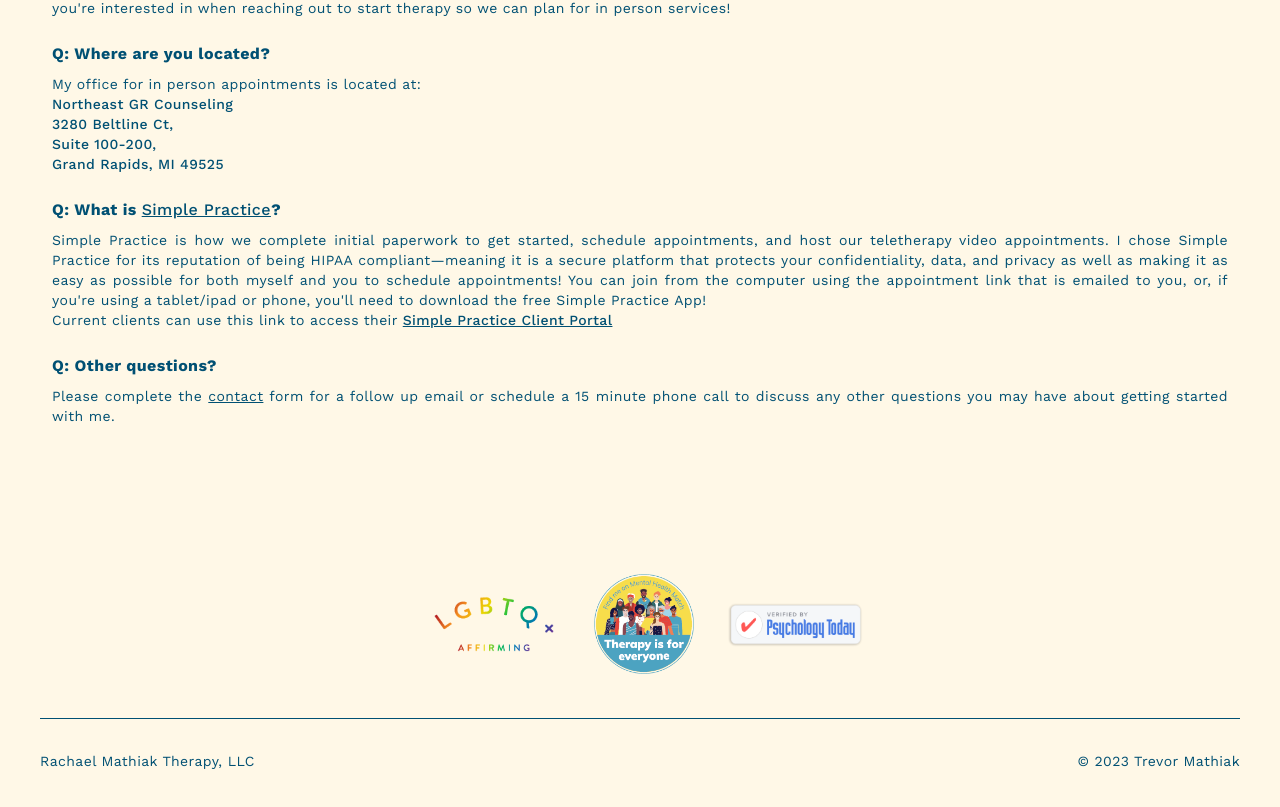
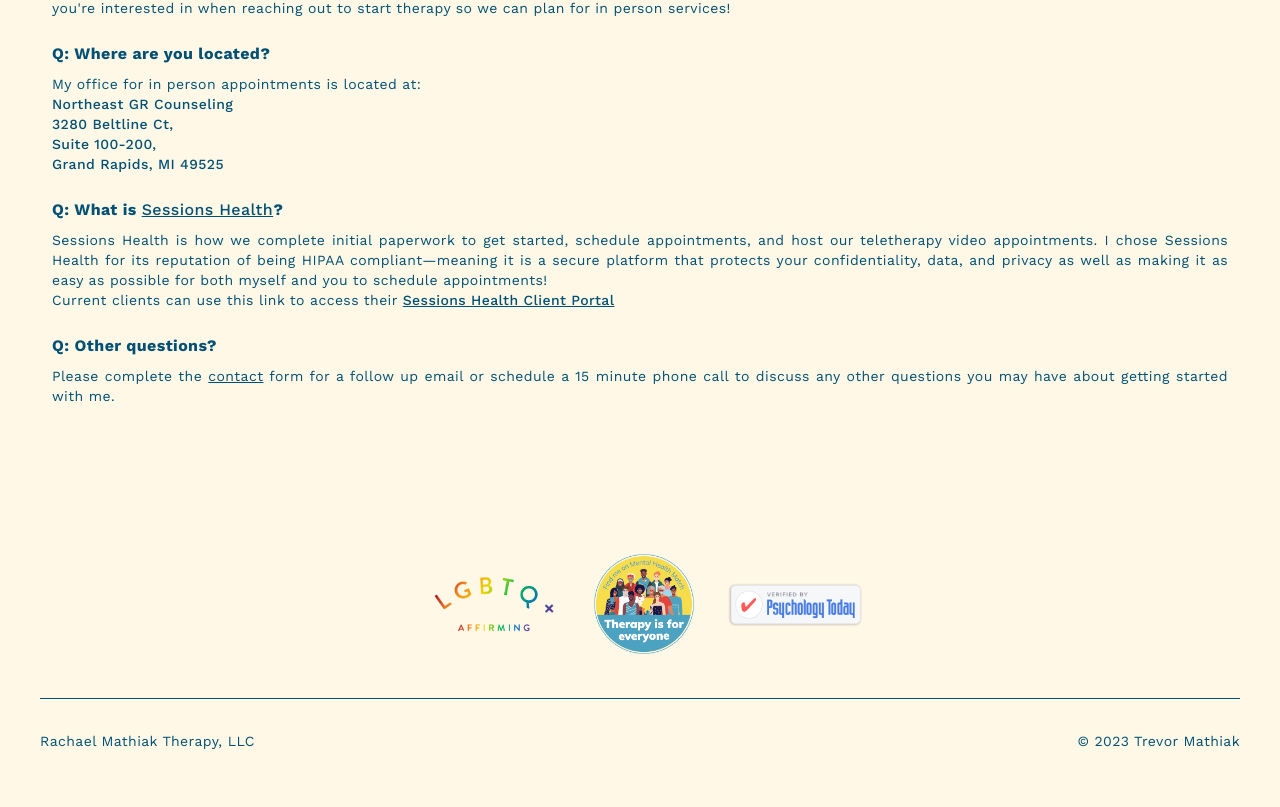
Before and after one commit to trroev/guided-growth-with-rachael, a Next.js app: page /faq in a window 1280 px wide. Shown: the part 715-1522 px from the top of the page. Built offline with nearby package versions, Linux system fonts and the light colour scheme.

Commit message:
Remove simple practice mentions
Removed any mentioning of simple practice, and changed it to sessions health. Also deleted the simple practice client portal pdf

```diff
--- a/pages/faq.tsx
+++ b/pages/faq.tsx
@@ -105,39 +105,36 @@ const FAQ = () => (
               <h5>
                 Q: What is{" "}
                 <a
-                  href="/pdf/simple-practice-client-portal.pdf"
+                  href="https://www.sessionshealth.com/"
                   target="_blank"
                   rel="noopener noreferrer"
-                  aria-label="Simple Practice Client Portal How-to pdf link"
+                  aria-label="Link to Sessions Health website"
                   className="font-medium underline hover:font-bold"
                 >
-                  Simple Practice
+                  Sessions Health
                 </a>
                 ?
               </h5>
             </div>
             <p className="text-sm md:text-justify">
-              Simple Practice is how we complete initial paperwork to
+              Sessions Health is how we complete initial paperwork to
               get started, schedule appointments, and host our
-              teletherapy video appointments. I chose Simple Practice
+              teletherapy video appointments. I chose Sessions Health
               for its reputation of being HIPAA compliant—meaning it
               is a secure platform that protects your confidentiality,
               data, and privacy as well as making it as easy as
               possible for both myself and you to schedule
-              appointments! You can join from the computer using the
-              appointment link that is emailed to you, or, if
-              you&#39;re using a tablet/ipad or phone, you&#39;ll need
-              to download the free Simple Practice App!
+              appointments!
               <br />
               Current clients can use this link to access their{" "}
               <a
-                href="https://guided-growth-with-rachael.clientsecure.me."
+                href=""
                 target="_blank"
                 rel="noopener noreferrer"
-                aria-label="Simple Practice Client Portal How-to pdf link"
+                aria-label="Sessions Health Client Portal"
                 className="font-medium underline hover:font-bold"
               >
-                Simple Practice Client Portal
+                Sessions Health Client Portal
               </a>
             </p>
           </div>
```
Also changed, not shown: 1 other file (tests, documents, lock files or other folders).
